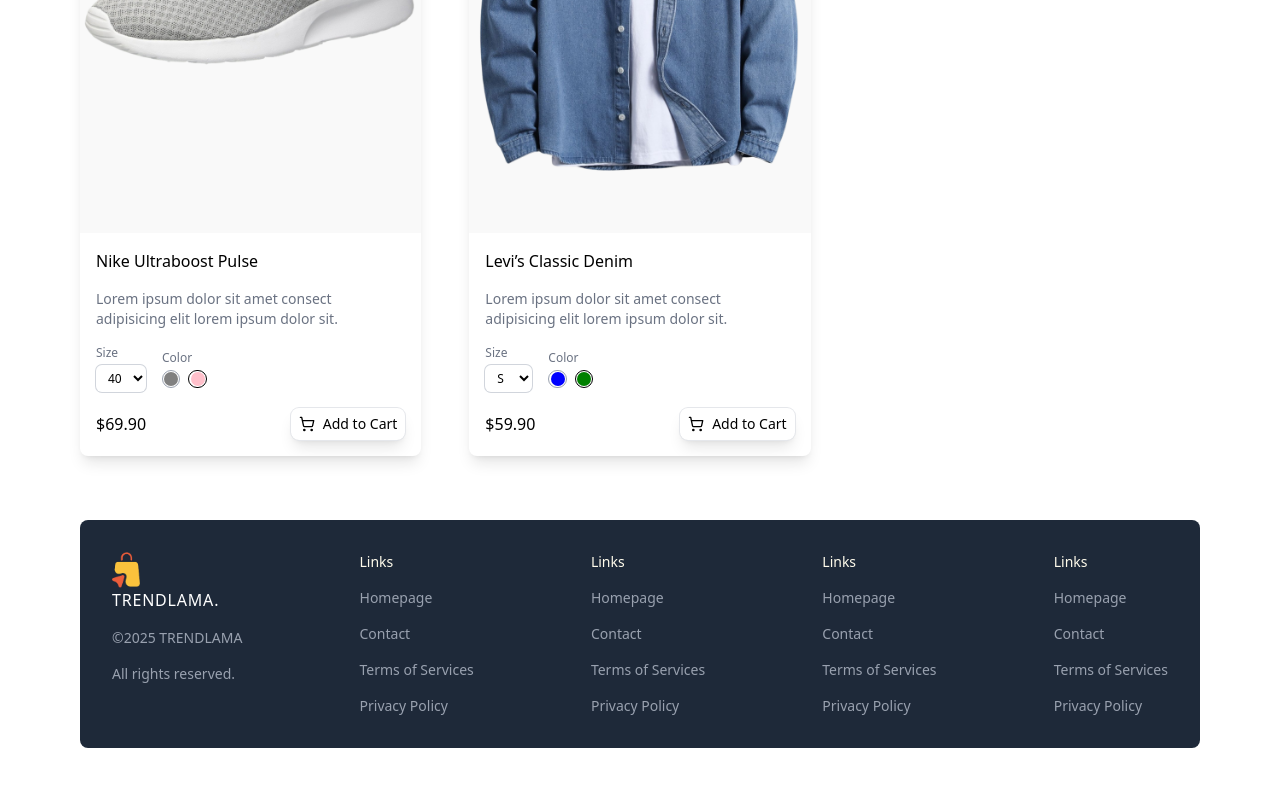
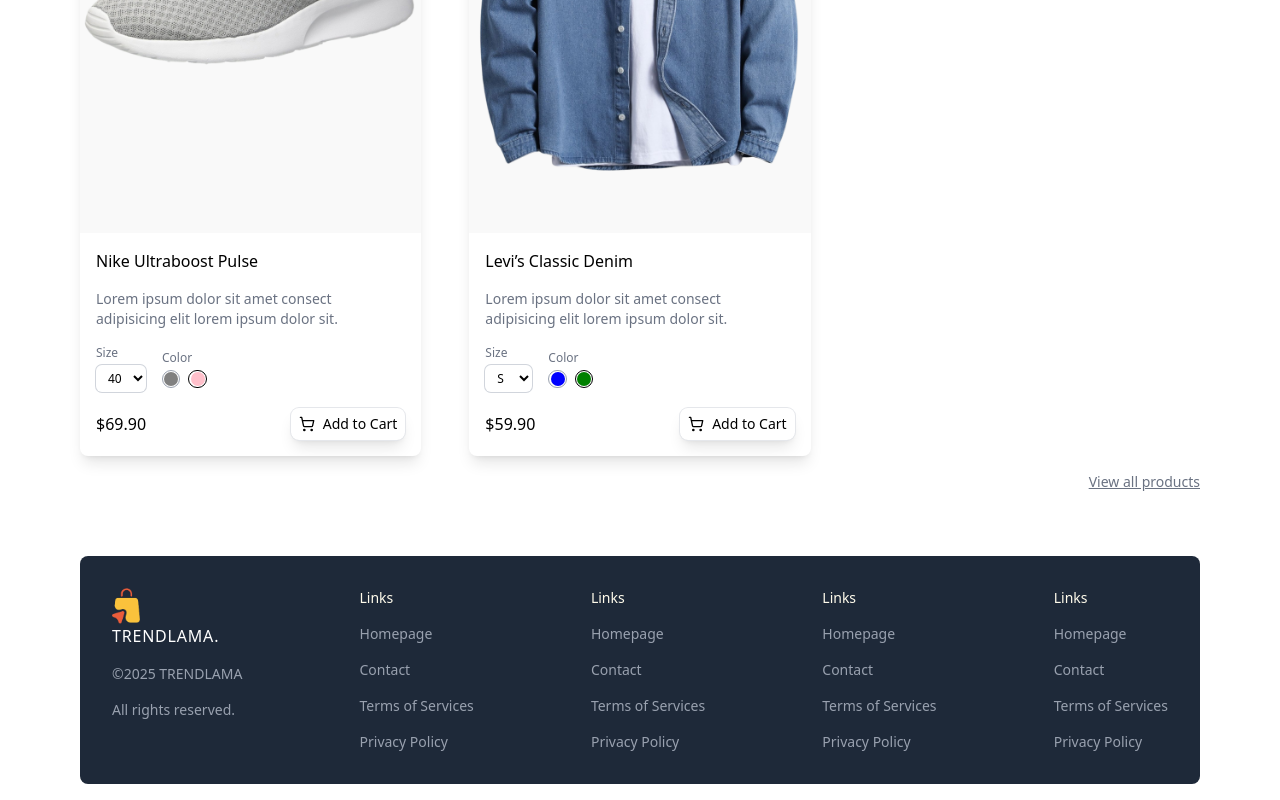
Before and after one commit to WebApp07/ECOMMERCE_UI, a Next.js app: page / in a window 1280 px wide. Shown: the part 2395-3195 px from the top of the page. Before the commit the page ends 3159 px from the top, so only its background shows below. Built offline with nearby package versions, Linux system fonts and the light colour scheme.

Commit message:
feat: integrate ProductList on Homepage with category filter and sample product data

```diff
--- a/src/app/page.tsx
+++ b/src/app/page.tsx
@@ -1,13 +1,19 @@
 import ProductList from "@/components/ProductList";
 import Image from "next/image";
 
-const Homepage = () => {
+const Homepage = async ({
+  searchParams,
+}: {
+  searchParams: Promise<{ category: string }>;
+}) => {
+  const category = (await searchParams).category;
+
   return (
     <div className="">
       <div className="relative aspect-[3/1] mb-12">
         <Image src="/featured.png" alt="Featured Product" fill />
       </div>
-      <ProductList />
+      <ProductList category={category} />
     </div>
   );
 };
--- a/src/components/ProductList.tsx
+++ b/src/components/ProductList.tsx
@@ -1,6 +1,7 @@
 import { ProductsType } from "@/types";
 import Categories from "./Categories";
 import ProductCard from "./ProductCard";
+import Link from "next/link";
 
 // TEMPORARY
 const products: ProductsType = [
@@ -114,7 +115,7 @@ const products: ProductsType = [
   },
 ];
 
-export default function ProductList() {
+export default function ProductList({ category }: { category: string }) {
   return (
     <div className="w-full">
       <Categories />
@@ -123,6 +124,12 @@ export default function ProductList() {
           <ProductCard key={product.id} product={product} />
         ))}
       </div>
+      <Link
+        className="flex justify-end mt-4 underline text-sm text-gray-500"
+        href={category ? `/products/?category= ${category}` : "/products"}
+      >
+        View all products
+      </Link>
     </div>
   );
 }
```
